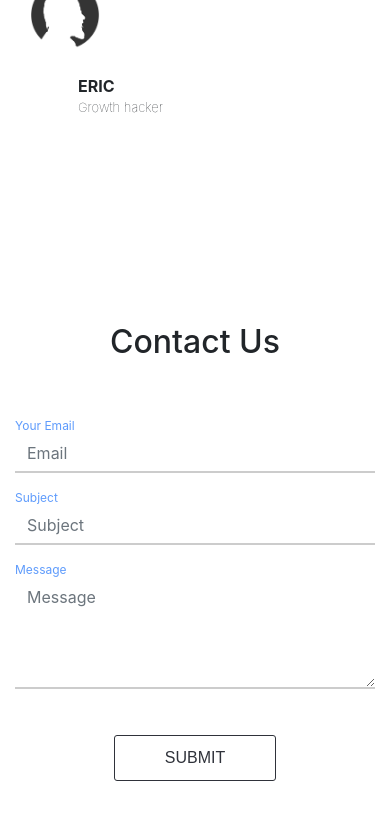
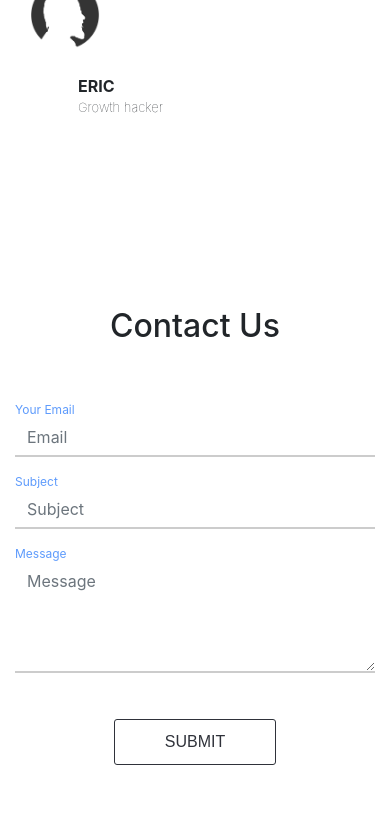
Before and after one commit to Aetra/Site_Vitrine_Iliium, a React (Create React App) app: page / in a window 390 px wide. Shown: the part 3609-4429 px from the top of the page. Built offline with nearby package versions, Linux system fonts and the light colour scheme.

Commit message:
mobileComplete

```diff
--- a/src/app/components/Page/Contact/SendForm.jsx
+++ b/src/app/components/Page/Contact/SendForm.jsx
@@ -37,7 +37,7 @@ class SendForm extends React.Component
     return(
       <div className="anchor part_Cont container-fluid">
         <div className="stContact">
-          <div className="mt-3 row">
+          <div className="row">
             <div className="col-12">
               <h2 className="titleContact">Contact Us</h2>
             </div>
--- a/src/app/components/Page/Team/Team.jsx
+++ b/src/app/components/Page/Team/Team.jsx
@@ -11,7 +11,7 @@ const Team = () => {
     return(
       <div className="stTeam container-fluid col-12 justify-content-stretch">
         <div className="teamRo row">
-          <div className="mt-5 col-12">
+          <div className="col-12">
             <h1 className="text-center font-weight-bold">Our Team</h1>
             <h2 className="text-center"><span className="fnt"> WE ARE HIRING</span><b> TALENT</b></h2>
           </div>
```
